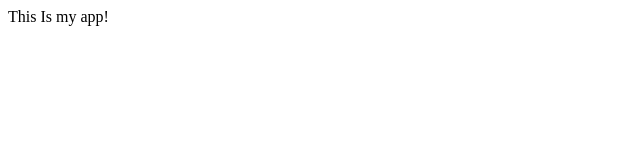
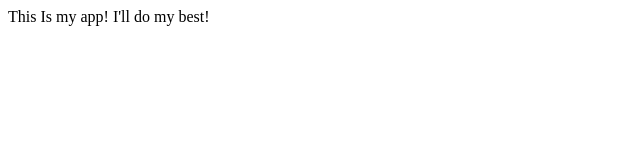
Before and after one commit to marchelcde/myappsample, a plain HTML site: page index.html in a window 1280 px wide. Shown: the whole page, without its empty margins (0-640 px from the left). Drawn offline with Linux system fonts and the light colour scheme.

Commit message:
Ini penambahan untuk index.html

```diff
--- a/index.html
+++ b/index.html
@@ -4,6 +4,6 @@
     <title>My Apps</title>
   </head>
   <body>
-    This Is my app!
+    This Is my app! I'll do my best!
   </body>
 </html>
```
Also changed, not shown: log.txt.
